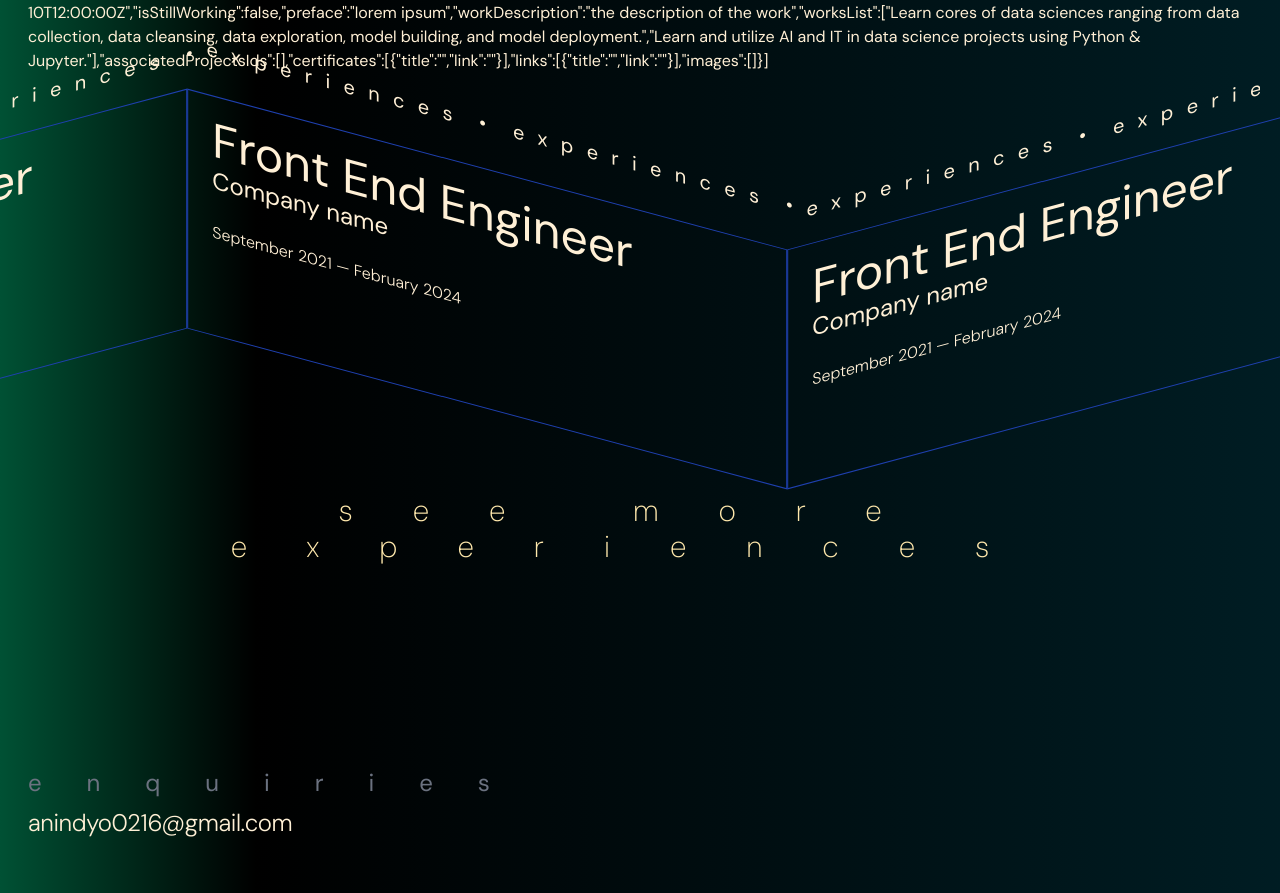
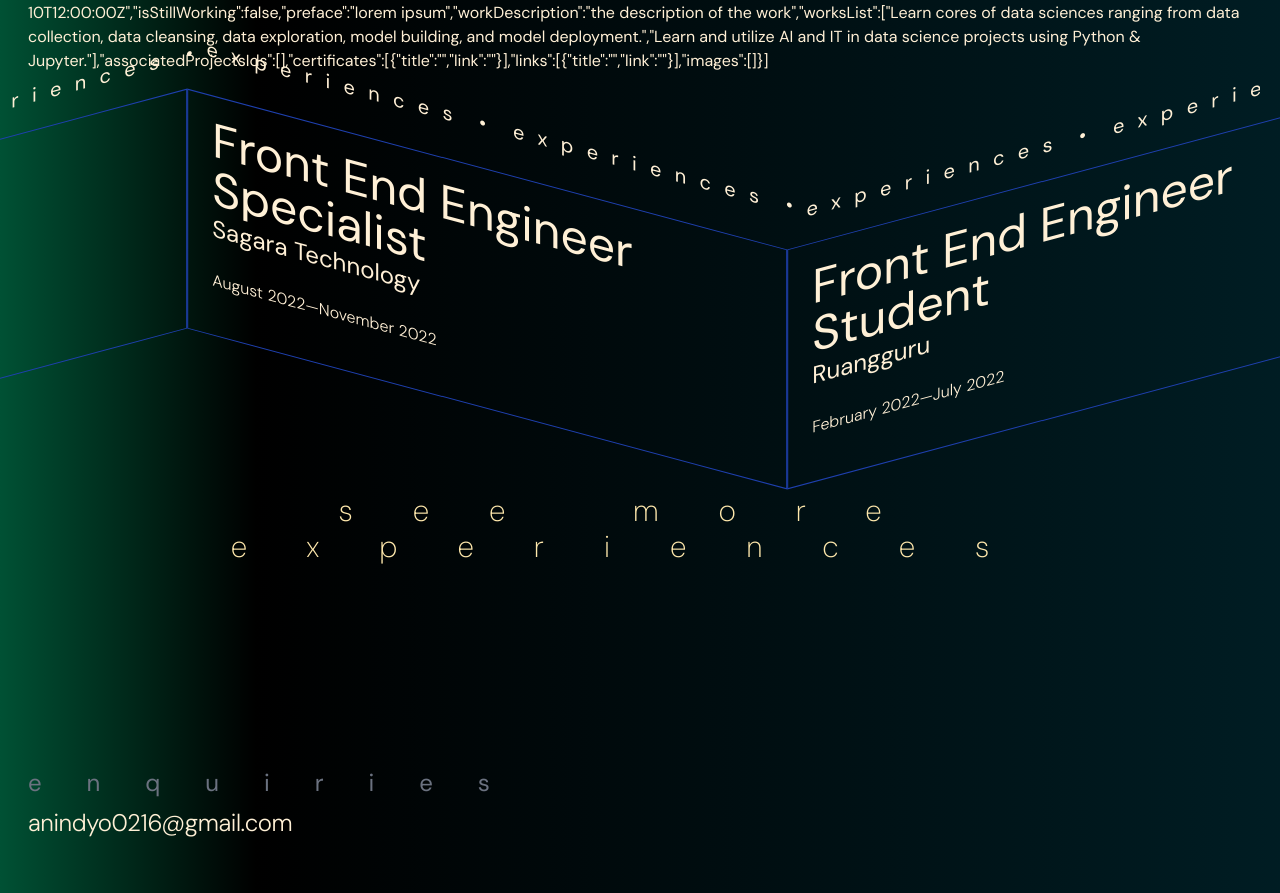
Before and after one commit to anindyoo/portfolio, a React (Create React App) app: page / in a window 1280 px wide. Shown: the part 3425-4318 px from the top of the page. Built offline with nearby package versions, Linux system fonts and the light colour scheme.

Commit message:
feat: implement experiences data json.

```diff
--- a/src/components/SkewedCard/SkewedCard.jsx
+++ b/src/components/SkewedCard/SkewedCard.jsx
@@ -1,6 +1,8 @@
 const SkewedCard = (props) => {
   const {
-    desc,
+    expRole,
+    date,
+    company,
     isOdd,
   } = props;
 
@@ -23,17 +25,10 @@
         CARD-TITLE-CONTAINER
         flex flex-col"
         >
-          <span className="
-          CARD-TITLE
-          text-5xl"
-          >
-            Front End Engineer
-            {' '}
-            {desc}
-          </span>
-          <span className="CARD-COMPANY text-2xl">Company name</span>
+          <span className="CARD-TITLE text-5xl line-clamp-2">{expRole}</span>
+          <span className="CARD-COMPANY text-2xl line-clamp-1">{company}</span>
         </div>
-        <span className="text-base font-light">September 2021 — February 2024</span>
+        <span className="text-base font-light">{date}</span>
       </div>
     </div>
   );
```
